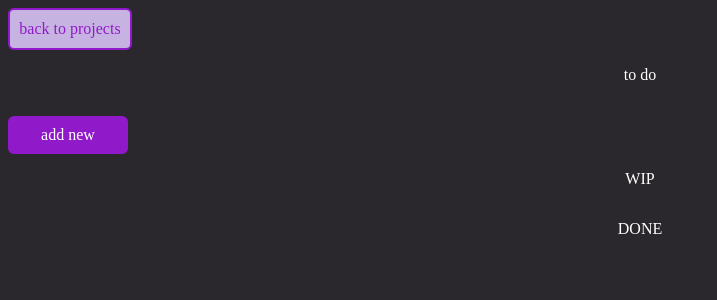
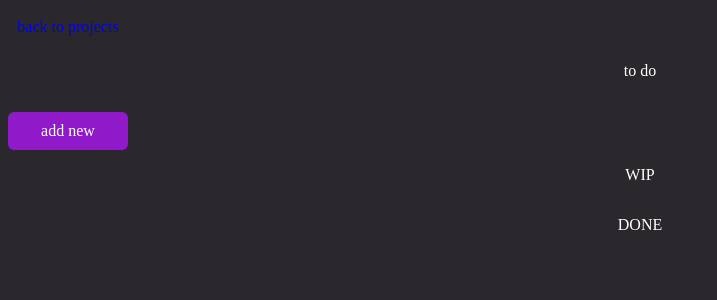
Before and after one commit to lordsha0/consilium, a Flask app: template templates/tasks.html in a window 1280 px wide. Shown: the top 300 px of the page, without its empty margins (0-717 px from the left). Run offline with Flask 2, Linux system fonts and the light colour scheme; the template is opened without the code that fills it, so the values that code supplies are empty.

Commit message:
changed 'back to project' button to tertiary button

```diff
--- a/templates/tasks.html
+++ b/templates/tasks.html
@@ -1,7 +1,7 @@
 {% extends "base.html" %}
 
 {% block content %}
-<a class="button button__secondary" href="/">back to projects</a>
+<a class="button button__tertiary" href="/">back to projects</a>
 <p class="title__task">{{ name }}</p>
 <div class="tasks">
     <section class="taskColumn">
```
